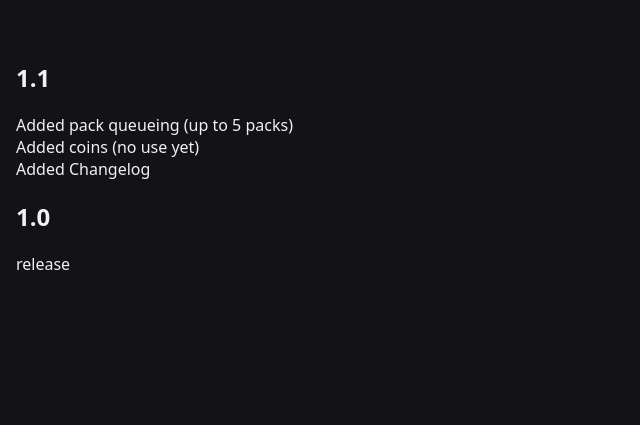
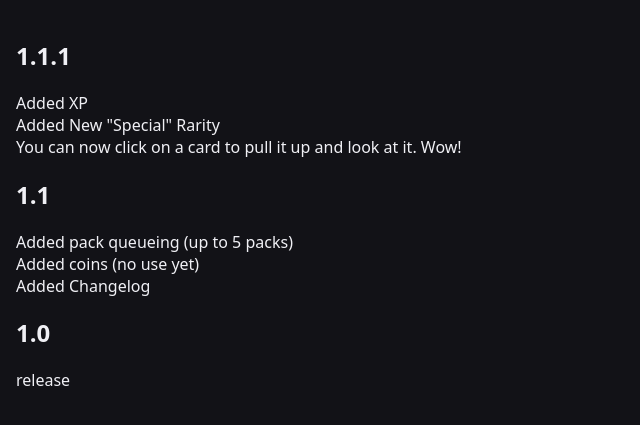
Before and after one commit to XBladeXGMD/pgdg-co-gacha, a plain HTML site: page changelog.html in a window 1280 px wide. Shown: the part 99-524 px from the top of the page, without its empty margins (0-640 px from the left). Drawn offline with Linux system fonts and the light colour scheme.

Commit message:
Update changelog.html

```diff
--- a/changelog.html
+++ b/changelog.html
@@ -30,6 +30,12 @@
 </style>
 <body>
 <h1>Changelog <a href="./index.html">(Return)</a></h1>
+<h2>1.1.1</h2>
+Added XP
+<br>
+Added New "Special" Rarity
+<br>
+You can now click on a card to pull it up and look at it. Wow!
 <br>
 <h2>1.1</h2>
 Added pack queueing (up to 5 packs)
```
